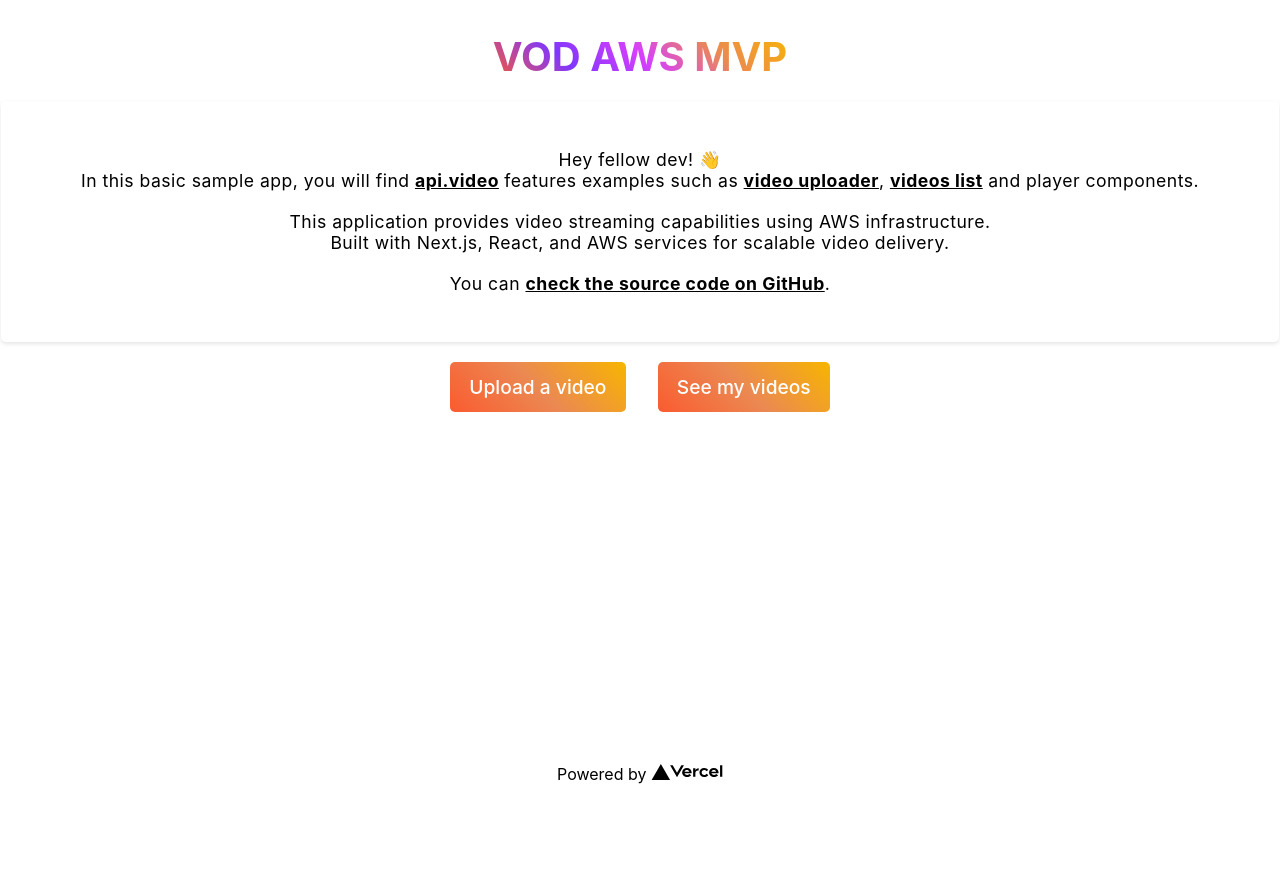
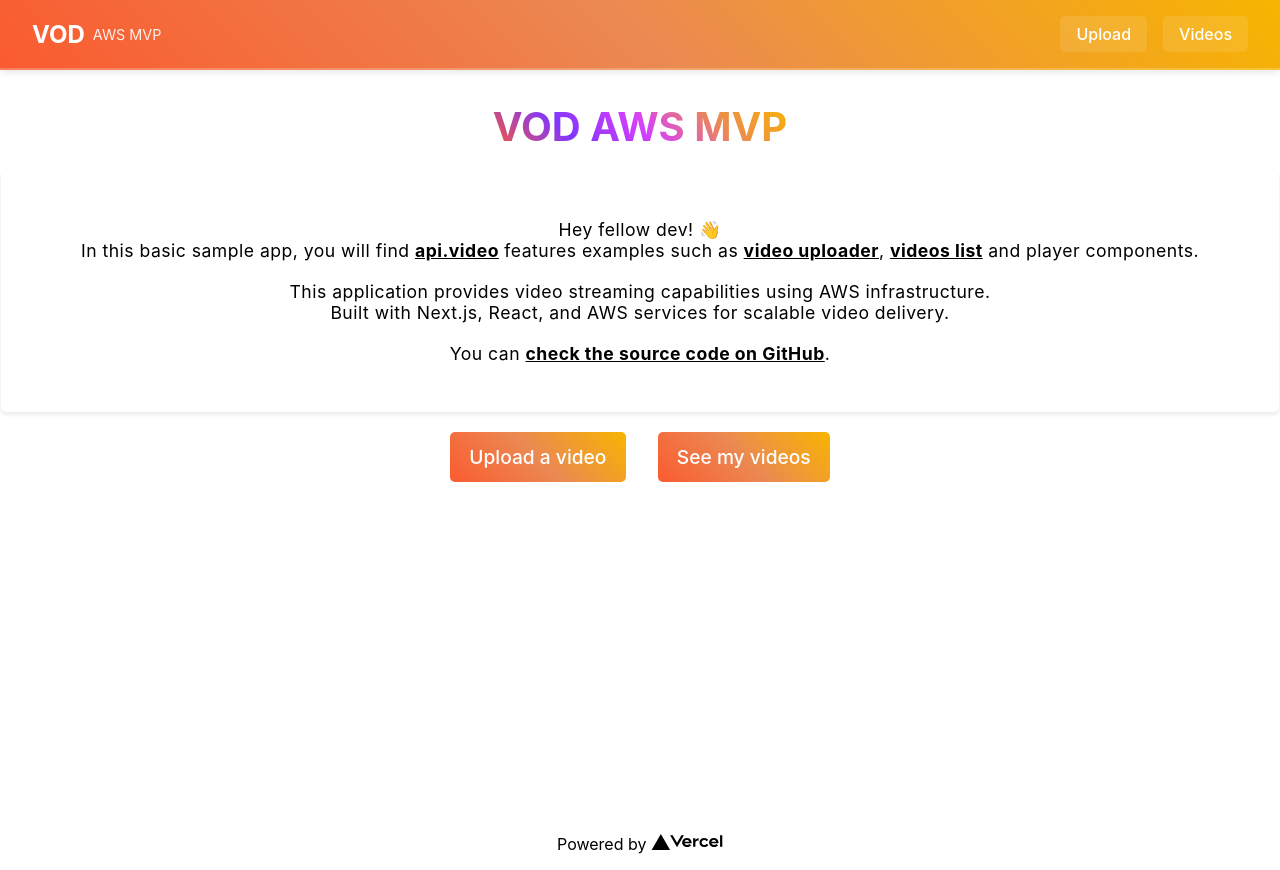
Before and after one commit to lerastarynets/vod-aws-mvp, a Next.js app: page / in a window 1280 px wide. Before the commit the page ends 800 px from the top, so only its background shows below. Built offline with nearby package versions, Linux system fonts and the light colour scheme.

Commit message:
feat: add Navigation

```diff
--- a/app/layout.tsx
+++ b/app/layout.tsx
@@ -1,6 +1,7 @@
 import type { Metadata } from "next";
 import "../style/index.css";
 import "../style/common.css";
+import Navigation from "../components/Navigation";
 
 export const metadata: Metadata = {
   title: "VOD AWS MVP",
@@ -14,7 +15,10 @@
 }) {
   return (
     <html lang="en">
-      <body>{children}</body>
+      <body>
+        <Navigation />
+        {children}
+      </body>
     </html>
   );
 }
--- /dev/null
+++ b/components/Navigation/index.tsx
@@ -0,0 +1,68 @@
+"use client";
+
+import Link from "next/link";
+import { useState } from "react";
+
+export default function Navigation() {
+  const [hoveredLink, setHoveredLink] = useState<string | null>(null);
+
+  return (
+    <nav style={{
+      position: "sticky",
+      top: 0,
+      zIndex: 1000,
+      padding: "1rem 2rem",
+      background: "linear-gradient(45deg, rgb(250, 91, 48) 0%, rgb(235, 137, 82) 50%, rgb(247, 181, 0) 100%)",
+      borderBottom: "2px solid rgba(255, 255, 255, 0.2)",
+      display: "flex",
+      justifyContent: "space-between",
+      alignItems: "center",
+      boxShadow: "0 2px 8px rgba(0, 0, 0, 0.1)",
+    }}>
+      <Link href="/" style={{ textDecoration: "none", color: "inherit" }}>
+        <div style={{ display: "flex", alignItems: "center", gap: "0.5rem", cursor: "pointer" }}>
+          <span style={{ fontSize: "1.5rem", fontWeight: "bold", color: "#ffffff" }}>
+            VOD
+          </span>
+          <span style={{ fontSize: "0.9rem", color: "#ffffff", opacity: 0.9 }}>
+            AWS MVP
+          </span>
+        </div>
+      </Link>
+      <div style={{ display: "flex", gap: "1rem" }}>
+        <Link
+          href="/uploader"
+          style={{
+            padding: "0.5rem 1rem",
+            textDecoration: "none",
+            color: "#ffffff",
+            borderRadius: "5px",
+            backgroundColor: hoveredLink === "upload" ? "rgba(255, 255, 255, 0.2)" : "rgba(255, 255, 255, 0.1)",
+            transition: "background-color 0.2s",
+            fontWeight: 500,
+          }}
+          onMouseEnter={() => setHoveredLink("upload")}
+          onMouseLeave={() => setHoveredLink(null)}
+        >
+          Upload
+        </Link>
+        <Link
+          href="/videos"
+          style={{
+            padding: "0.5rem 1rem",
+            textDecoration: "none",
+            color: "#ffffff",
+            borderRadius: "5px",
+            backgroundColor: hoveredLink === "videos" ? "rgba(255, 255, 255, 0.2)" : "rgba(255, 255, 255, 0.1)",
+            transition: "background-color 0.2s",
+            fontWeight: 500,
+          }}
+          onMouseEnter={() => setHoveredLink("videos")}
+          onMouseLeave={() => setHoveredLink(null)}
+        >
+          Videos
+        </Link>
+      </div>
+    </nav>
+  );
+}
```
